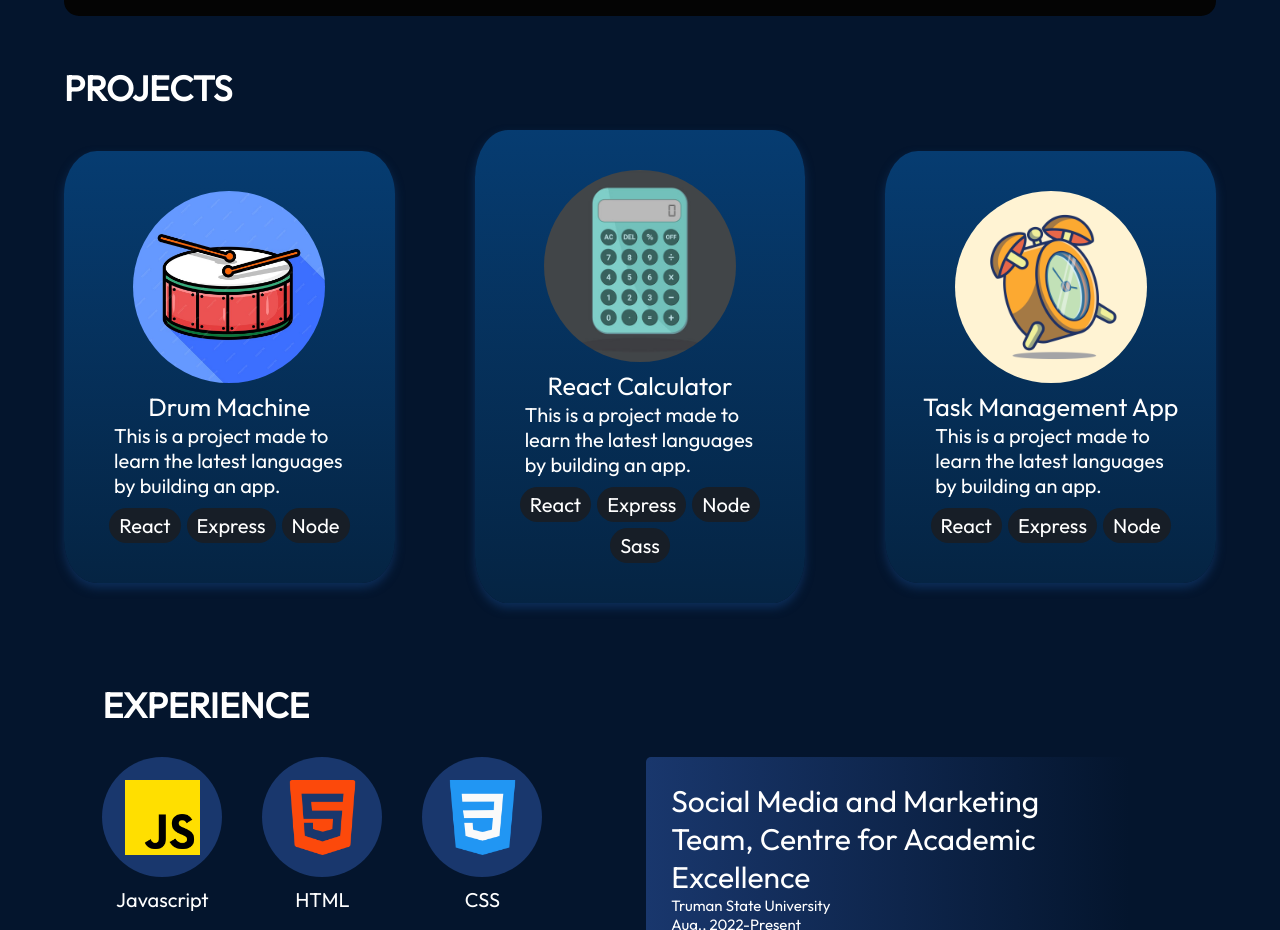
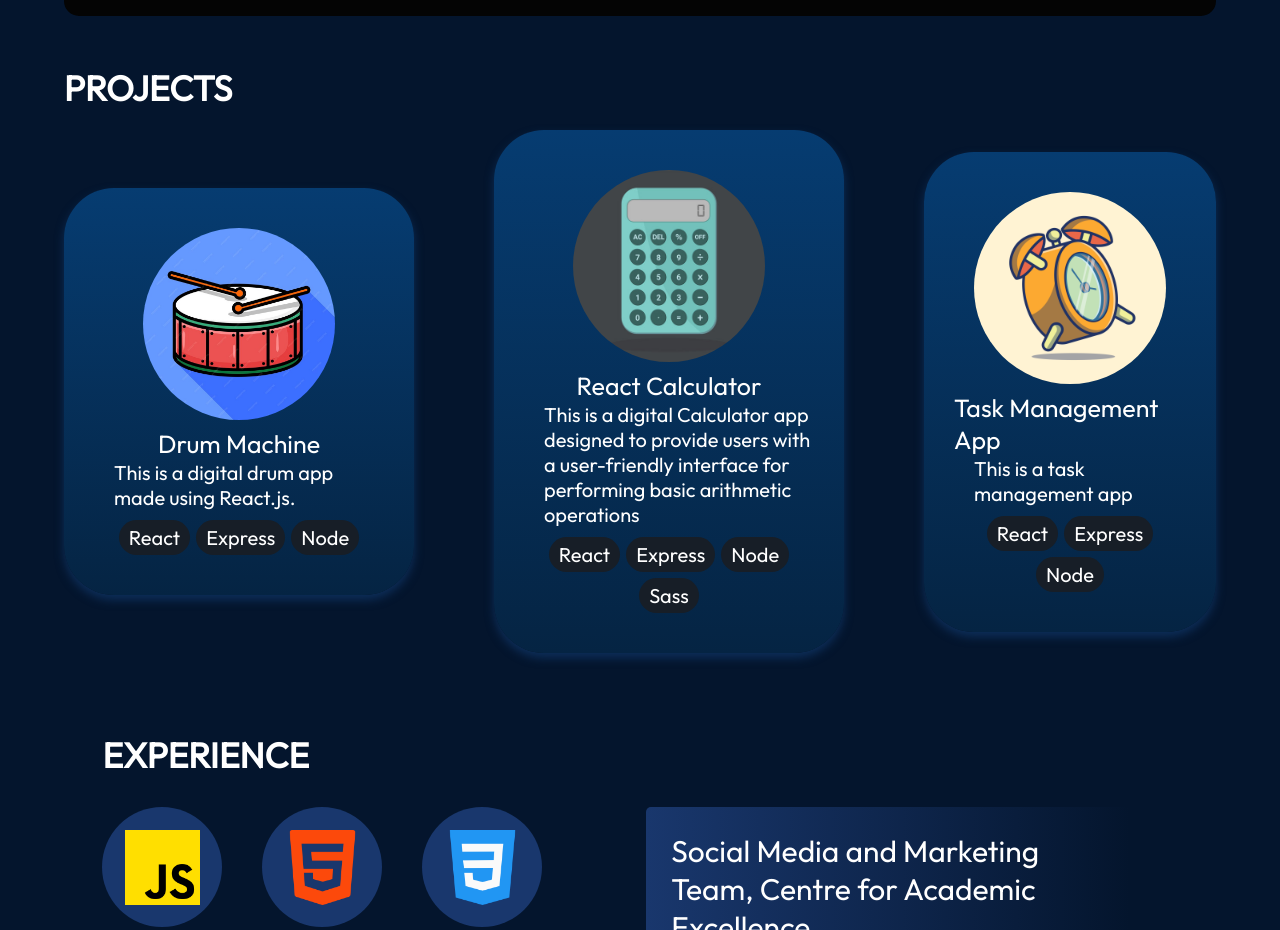
Before and after one commit to prabeen6260/prabeen6260.github.io, a React (Vite) app: page / in a window 1280 px wide. Shown: the part 1340-2270 px from the top of the page. Built offline with nearby package versions, Linux system fonts and the light colour scheme.

Commit message:
completed upto projects

```diff
--- a/src/components/Projects/ProjectCard.jsx
+++ b/src/components/Projects/ProjectCard.jsx
@@ -22,8 +22,12 @@ export const ProjectCard = ({ data }) => {
           })}
         </ul>
         <div className={styles.links}>
-          <a href="">Demo</a>
-          <a href="">Source</a>
+          <a href={data.demo} target="_blank">
+            Demo
+          </a>
+          <a href={data.source} target="_blank">
+            Source
+          </a>
         </div>
       </div>
     </div>
--- a/src/components/Projects/projectCard.module.css
+++ b/src/components/Projects/projectCard.module.css
@@ -8,7 +8,7 @@
   max-width: 350px;
   background: linear-gradient(180deg, #063c71 0%, #052443 100%);
   box-shadow: 0 5px 10px 0 #0d2e59;
-  border-radius: 10%;
+  border-radius: 50px;
   padding: 30px 30px;
   color: var(--color-text);
   position: relative;
@@ -67,7 +67,7 @@
   overflow: hidden;
   transition: 0.4s;
   box-shadow: 2px 2px 10px 0 #e394ce;
-  border-radius: 10%;
+  border-radius: 50px;
 }
 .container:hover .links {
   height: 100%;
--- a/src/data/projects.json
+++ b/src/data/projects.json
@@ -2,25 +2,25 @@
   {
     "title": "Drum Machine",
     "imageSrc": "projects/drum.jpg",
-    "description": "This is a project made to learn the latest languages by building an app.",
+    "description": "This is a digital drum app made using React.js.",
     "skills": ["React", "Express", "Node"],
-    "demo": "https://www.example.com",
-    "source": "https://www.github.com"
+    "demo": "https://prabeen6260.github.io/drum-machine",
+    "source": "https://github.com/prabeen6260/drum-machine"
   },
   {
     "title": "React Calculator",
     "imageSrc": "projects/calculator.jpg",
-    "description": "This is a project made to learn the latest languages by building an app.",
+    "description": "This is a digital Calculator app  designed to provide users with a user-friendly interface for performing basic arithmetic operations",
     "skills": ["React", "Express", "Node", "Sass"],
-    "demo": "https://www.example.com",
-    "source": "https://www.github.com"
+    "demo": "https://prabeen6260.github.io/react-calculator/",
+    "source": "https://github.com/prabeen6260/react-calculator"
   },
   {
     "title": "Task Management App",
     "imageSrc": "projects/clock.jpg",
-    "description": "This is a project made to learn the latest languages by building an app.",
+    "description": "This is a task management app",
     "skills": ["React", "Express", "Node"],
-    "demo": "https://www.example.com",
-    "source": "https://www.github.com"
+    "demo": "https://prabeen6260.github.io/Task-Management/",
+    "source": "https://github.com/prabeen6260/Task-Management"
   }
 ]
```
Also changed, not shown: src/components/Contact/Contact.jsx (added), src/components/Contact/contact.module.css (added).
